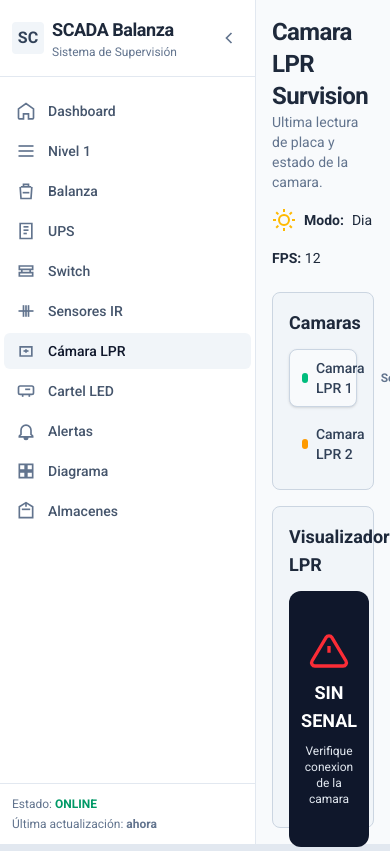
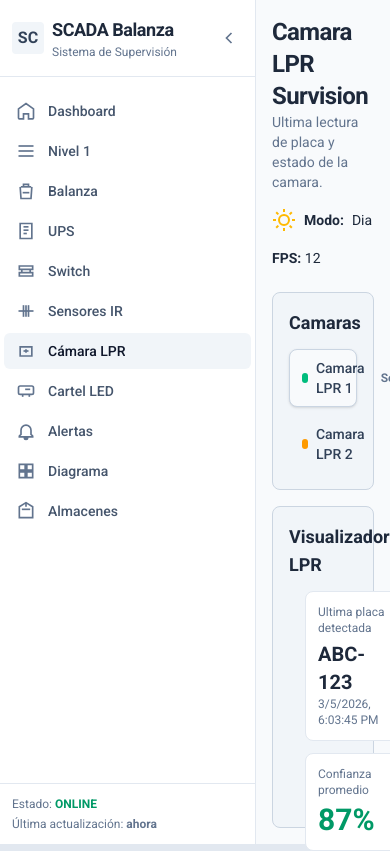
Before and after one commit to JuanValladares1998/SCADA_balanza, a React (Vite) app: page /camara-lpr in a window 390 px wide. Shown: the top 851 px of the page. Built offline with nearby package versions, Linux system fonts and the light colour scheme; no server answers; grey boxes are pictures that could not be loaded.

Commit message:
feat: se recibe stream por la cámara.

```diff
--- a/package.json
+++ b/package.json
@@ -13,6 +13,7 @@
   "license": "ISC",
   "type": "module",
   "dependencies": {
+    "hls.js": "^1.6.15",
     "react": "^19.2.4",
     "react-dom": "^19.2.4",
     "react-router-dom": "^7.13.1",
--- a/src/vistas/PaginaCamaraLPR.tsx
+++ b/src/vistas/PaginaCamaraLPR.tsx
@@ -1,4 +1,5 @@
-import { useEffect, useMemo, useState } from "react";
+import Hls from "hls.js";
+import { useEffect, useMemo, useRef, useState } from "react";
 import { useSearchParams } from "react-router-dom";
 import { CamaraEstado, CamaraModo, LprEvento } from "../types/camara";
 import type { Estado } from "../types/Estado";
@@ -105,6 +106,7 @@ function IconoModo({ modo }: { modo: CamaraModo }) {
 }
 
 function PaginaCamaraLPR() {
+  const streamUrl = import.meta.env.VITE_CAMERA_LPR_STREAM_URL;
   const [searchParams, setSearchParams] = useSearchParams();
   const camaraIdDesdeUrl = searchParams.get("camara");
   const camaraInicial =
@@ -119,6 +121,8 @@ function PaginaCamaraLPR() {
   const [detalleSeleccionado, setDetalleSeleccionado] = useState<AnprCameraRecordDetail | null>(null);
   const [detalleError, setDetalleError] = useState<string | null>(null);
   const [cargandoDetalle, setCargandoDetalle] = useState(false);
+  const [streamError, setStreamError] = useState<string | null>(null);
+  const videoRef = useRef<HTMLVideoElement | null>(null);
 
   useEffect(() => {
     if (!camaraIdDesdeUrl) {
@@ -170,6 +174,74 @@ function PaginaCamaraLPR() {
       activo = false;
     };
   }, [selectedId]);
+
+  useEffect(() => {
+    const video = videoRef.current;
+
+    if (!video || !streamUrl) {
+      return;
+    }
+
+    setStreamError(null);
+    video.muted = true;
+    video.autoplay = true;
+    video.playsInline = true;
+
+    const intentarReproducir = async () => {
+      try {
+        await video.play();
+      } catch {
+        setStreamError("El stream cargo, pero el navegador no pudo iniciar la reproduccion automaticamente.");
+      }
+    };
+
+    if (video.canPlayType("application/vnd.apple.mpegurl")) {
+      video.src = streamUrl;
+      const onLoadedMetadata = () => {
+        void intentarReproducir();
+      };
+      video.addEventListener("loadedmetadata", onLoadedMetadata);
+
+      return () => {
+        video.removeEventListener("loadedmetadata", onLoadedMetadata);
+        video.pause();
+        video.removeAttribute("src");
+        video.load();
+      };
+    }
+
+    if (!Hls.isSupported()) {
+      setStreamError("El navegador no soporta reproduccion HLS.");
+      return;
+    }
+
+    const hls = new Hls();
+    hls.loadSource(streamUrl);
+    hls.attachMedia(video);
+    hls.on(Hls.Events.MANIFEST_PARSED, () => {
+      void intentarReproducir();
+    });
+    hls.on(Hls.Events.ERROR, (_, data) => {
+      if (data.fatal) {
+        setStreamError("No se pudo cargar el stream de la camara.");
+
+        if (data.type === Hls.ErrorTypes.NETWORK_ERROR) {
+          hls.startLoad();
+        } else if (data.type === Hls.ErrorTypes.MEDIA_ERROR) {
+          hls.recoverMediaError();
+        } else {
+          hls.destroy();
+        }
+      }
+    });
+
+    return () => {
+      video.pause();
+      video.removeAttribute("src");
+      video.load();
+      hls.destroy();
+    };
+  }, [streamUrl]);
 
   const handleSelectCamara = (id: string | number) => {
     const camaraId = String(id);
@@ -235,19 +307,34 @@ function PaginaCamaraLPR() {
 
         <div className="scada-card flex h-full min-h-0 flex-col p-4">
           <h2 className="text-lg font-semibold scada-text-primary mb-3">Visualizador LPR</h2>
-          <div className="grid grid-cols-1 lg:grid-cols-[2fr_1fr] gap-4">
-            <div className="rounded-xl bg-slate-900 overflow-hidden flex items-center justify-center p-10">
-              <div className="flex flex-col items-center gap-2 text-center">
-                <svg viewBox="0 0 24 24" className="h-10 w-10 text-red-500" fill="none" stroke="currentColor" strokeWidth="2">
-                  <path d="M10.29 3.86L1.82 18a2 2 0 0 0 1.71 3h16.94a2 2 0 0 0 1.71-3L13.71 3.86a2 2 0 0 0-3.42 0z" />
-                  <path d="M12 9v4" />
-                  <path d="M12 17h.01" />
-                </svg>
-                <div className="text-lg font-semibold text-white">SIN SENAL</div>
-                <div className="text-xs text-slate-200">Verifique conexion de la camara</div>
-              </div>
+          <div className="flex gap-4">
+            <div className="relative flex items-center justify-center overflow-hidden rounded-xl bg-slate-900">
+              <video
+                ref={videoRef}
+                className="h-[250px] min-h-[150px] max-w-full bg-slate-950 object-contain"
+                autoPlay
+                muted
+                playsInline
+                controls
+              />
+              {streamError ? (
+                <div className="absolute inset-0 flex items-center justify-center bg-slate-950/80 p-6">
+                  <div className="text-center">
+                    <div className="text-lg font-semibold text-white">SIN SENAL</div>
+                    <div className="mt-2 text-xs text-slate-200">{streamError}</div>
+                  </div>
+                </div>
+              ) : null}
+              {!streamUrl ? (
+                <div className="absolute inset-0 flex items-center justify-center bg-slate-950/80 p-6">
+                  <div className="text-center">
+                    <div className="text-lg font-semibold text-white">STREAM NO CONFIGURADO</div>
+                    <div className="mt-2 text-xs text-slate-200">Define VITE_CAMERA_LPR_STREAM_URL en el entorno.</div>
+                  </div>
+                </div>
+              ) : null}
             </div>
-            <div className="flex flex-col gap-3">
+            <div className="flex flex-1 flex-col gap-3">
               <div className="rounded-lg border border-slate-200 bg-white p-3">
                 <div className="text-xs text-slate-500">Ultima placa detectada</div>
                 <div className="mt-1 text-xl font-semibold">{selectedCamara.datos.ultimoEvento?.plate}</div>
--- a/src/vite-env.d.ts
+++ b/src/vite-env.d.ts
@@ -2,6 +2,7 @@
 
 interface ImportMetaEnv {
   readonly VITE_API_BASE_URL: string;
+  readonly VITE_CAMERA_LPR_STREAM_URL: string;
 }
 
 interface ImportMeta {
```
Also changed, not shown: 2 other files (tests, documents, lock files or other folders).
